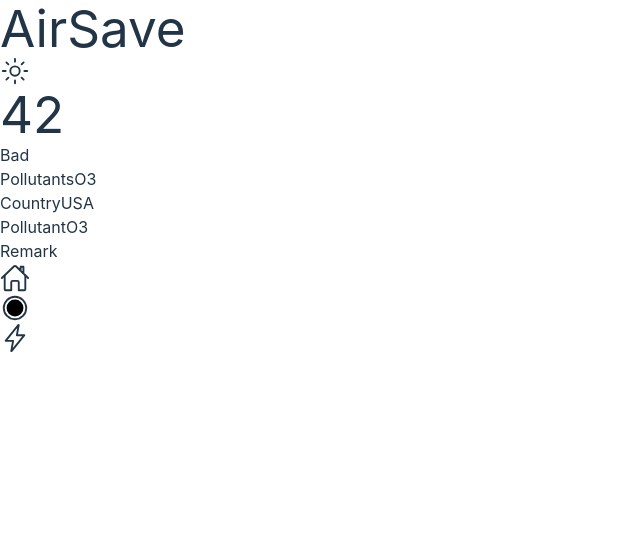
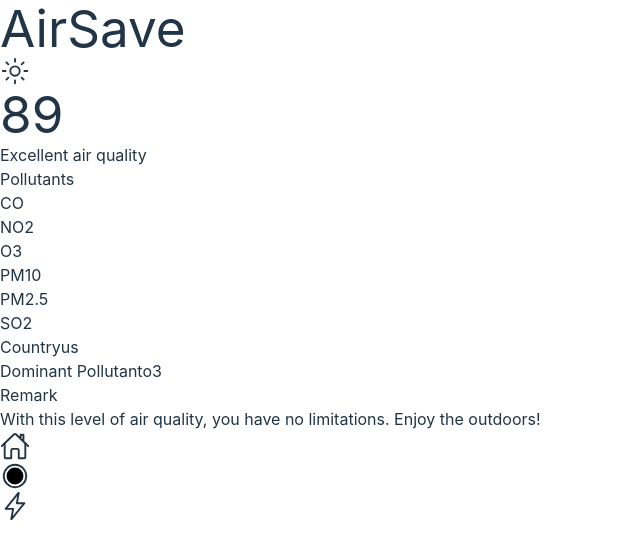
Before and after one commit to DannyK05/Air_Save, a React (Vite) app: page / in a window 1280 px wide. Shown: the top 558 px of the page, without its empty margins (0-640 px from the left). Built offline with nearby package versions, Linux system fonts and the light colour scheme.

Commit message:
feat: implemented the ui for the home page with aqi dummy data

```diff
--- a/src/pages/home/index.tsx
+++ b/src/pages/home/index.tsx
@@ -1,29 +1,160 @@
 import Layout from "../../layout";
-
+const aqiResponse = {
+    "dateTime": "2023-06-15T10:00:00Z",
+    "regionCode": "us",
+    "indexes": [
+        {
+            "code": "uaqi",
+            "displayName": "Universal AQI",
+            "aqi": 89,
+            "aqiDisplay": "89",
+            "color": {
+                "red": 48,
+                "green": 175,
+                "blue": 55,
+                "alpha": 255
+            },
+            "category": "Excellent air quality",
+            "dominantPollutant": "o3"
+        },
+        {
+            "code": "usa_epa",
+            "displayName": "AQI (US)",
+            "aqi": 41,
+            "aqiDisplay": "41",
+            "color": {
+                "green": 228,
+                "alpha": 255
+            },
+            "category": "Good air quality",
+            "dominantPollutant": "pm25"
+        }
+    ],
+    "pollutants": [
+        {
+            "code": "co",
+            "displayName": "CO",
+            "fullName": "Carbon monoxide",
+            "concentration": {
+                "value": 334.24,
+                "units": "PARTS_PER_BILLION"
+            },
+            "additionalInfo": {
+                "sources": "Typically originates from incomplete combustion...",
+                "effects": "When inhaled, carbon monoxide can prevent the blood from..."
+            }
+        },
+        {
+            "code": "no2",
+            "displayName": "NO2",
+            "fullName": "Nitrogen dioxide",
+            "concentration": {
+                "value": 13.12,
+                "units": "PARTS_PER_BILLION"
+            },
+            "additionalInfo": {
+                "sources": "Main sources are fuel burning processes, such as...",
+                "effects": "Exposure may cause increased bronchial reactivity..."
+            }
+        },
+        {
+            "code": "o3",
+            "displayName": "O3",
+            "fullName": "Ozone",
+            "concentration": {
+                "value": 13.88,
+                "units": "PARTS_PER_BILLION"
+            },
+            "additionalInfo": {
+                "sources": "Ozone is created in a chemical reaction between atmospheric oxygen...",
+                "effects": "Ozone can irritate the airways and cause coughing, a burning..."
+            }
+        },
+        {
+            "code": "pm10",
+            "displayName": "PM10",
+            "fullName": "Inhalable particulate matter (<10µm)",
+            "concentration": {
+                "value": 5.07,
+                "units": "MICROGRAMS_PER_CUBIC_METER"
+            },
+            "additionalInfo": {
+                "sources": "Main sources are combustion processes (e.g. indoor heating, wildfires)...",
+                "effects": "Inhalable particles can penetrate into the lungs. Short term exposure..."
+            }
+        },
+        {
+            "code": "pm25",
+            "displayName": "PM2.5",
+            "fullName": "Fine particulate matter (<2.5µm)",
+            "concentration": {
+                "value": 2.83,
+                "units": "MICROGRAMS_PER_CUBIC_METER"
+            },
+            "additionalInfo": {
+                "sources": "Main sources are combustion processes (e.g. power plants, indoor heating...",
+                "effects": "Fine particles can penetrate into the lungs and bloodstream. Short term..."
+            }
+        },
+        {
+            "code": "so2",
+            "displayName": "SO2",
+            "fullName": "Sulfur dioxide",
+            "concentration": {
+                "value": 0.02,
+                "units": "PARTS_PER_BILLION"
+            },
+            "additionalInfo": {
+                "sources": "Main sources are burning processes of sulfur-containing fuel in industry...",
+                "effects": "Exposure causes irritation of the respiratory tract, coughing and generates..."
+            }
+        }
+    ],
+    "healthRecommendations": {
+        "generalPopulation": "With this level of air quality, you have no limitations. Enjoy the outdoors!",
+        "elderly": "If you start to feel respiratory discomfort such as coughing or breathing difficulties...",
+        "lungDiseasePopulation": "...",
+        "heartDiseasePopulation": "...",
+        "athletes": "...",
+        "pregnantWomen": "...",
+        "children": "..."
+    }
+}
 export default function Home (){
     // https://airquality.googleapis.com/v1/currentConditions:lookup?key=YOUR_API_KEY
     return(
         <Layout>
             <div className="border p-6 w-auto rounded-full lg:p-8 ">
-                <h1 className="">42</h1>
+                <h1 className="">{aqiResponse.indexes[0].aqiDisplay}</h1>
             </div>
-            <p className={`text-lg`}>Bad</p>
-            <div className="rounded-lg flex items-center space-x-3 ">
-                <p className="flex flex-col items-center">
-                    <span>Pollutants</span>
-                    <span>O3</span>
-                </p>
-                <p className="flex flex-col items-center">
-                    <span>Country</span>
-                    <span>USA</span>
-                </p>
-                <p className="flex flex-col items-center">
-                    <span>Pollutant</span>
-                    <span>O3</span>
-                </p>
+            <p className={`text-lg`}>{aqiResponse.indexes[0].category}</p>
+            <div className="rounded-lg flex flex-col items-center space-x-3 hover:shadow">
+                <div className=" w-full flex flex-col items-center p-4">
+                    <p>Pollutants</p>
+                    <div className="flex items-center flex-wrap">
+                        {
+                            aqiResponse.pollutants.map((pollutant) =>
+                            <div className=" flex items-center justify-center w-1/2 lg:w-1/6 lg:mt-3 p-2 mb-3">
+                               <span className="rounded-full p-4 border text-sm"> {pollutant.displayName}</span>
+                            </div>)
+                        }
+                    </div>
+
+                </div>
+                <div className="flex items-center space-x-4">
+                    <p className="flex flex-col items-center">
+                        <span>Country</span>
+                        <span className="uppercase">{aqiResponse.regionCode}</span>
+                    </p>
+                    <p className="flex flex-col items-center">
+                        <span>Dominant Pollutant</span>
+                        <span className="uppercase">{aqiResponse.indexes[0].dominantPollutant}</span>
+                    </p>
+                </div>
             </div>
             <div>
                 <p>Remark</p>
+                <p>{aqiResponse.healthRecommendations.generalPopulation}</p>
             </div>
         </Layout>
     )
```
